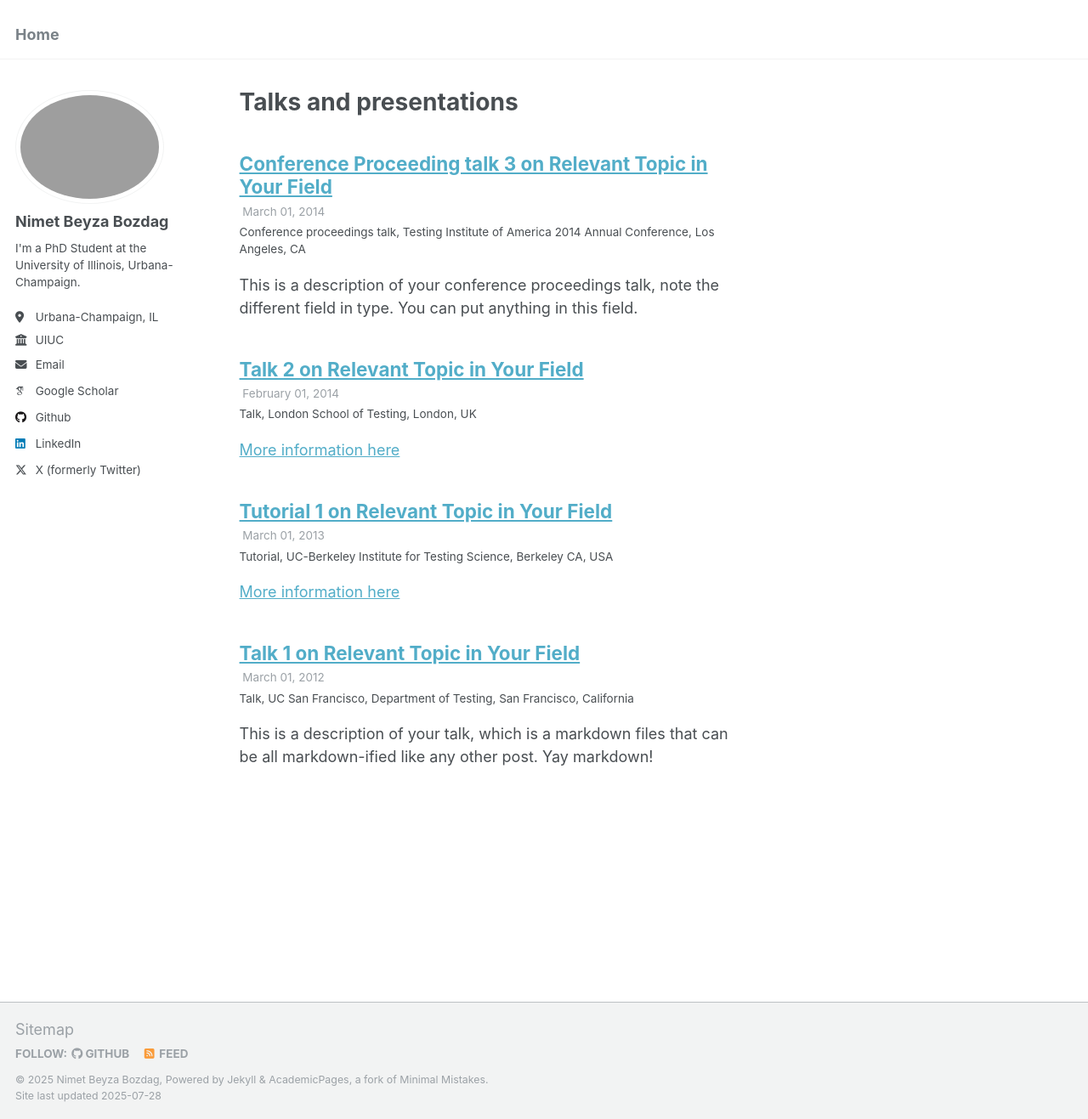
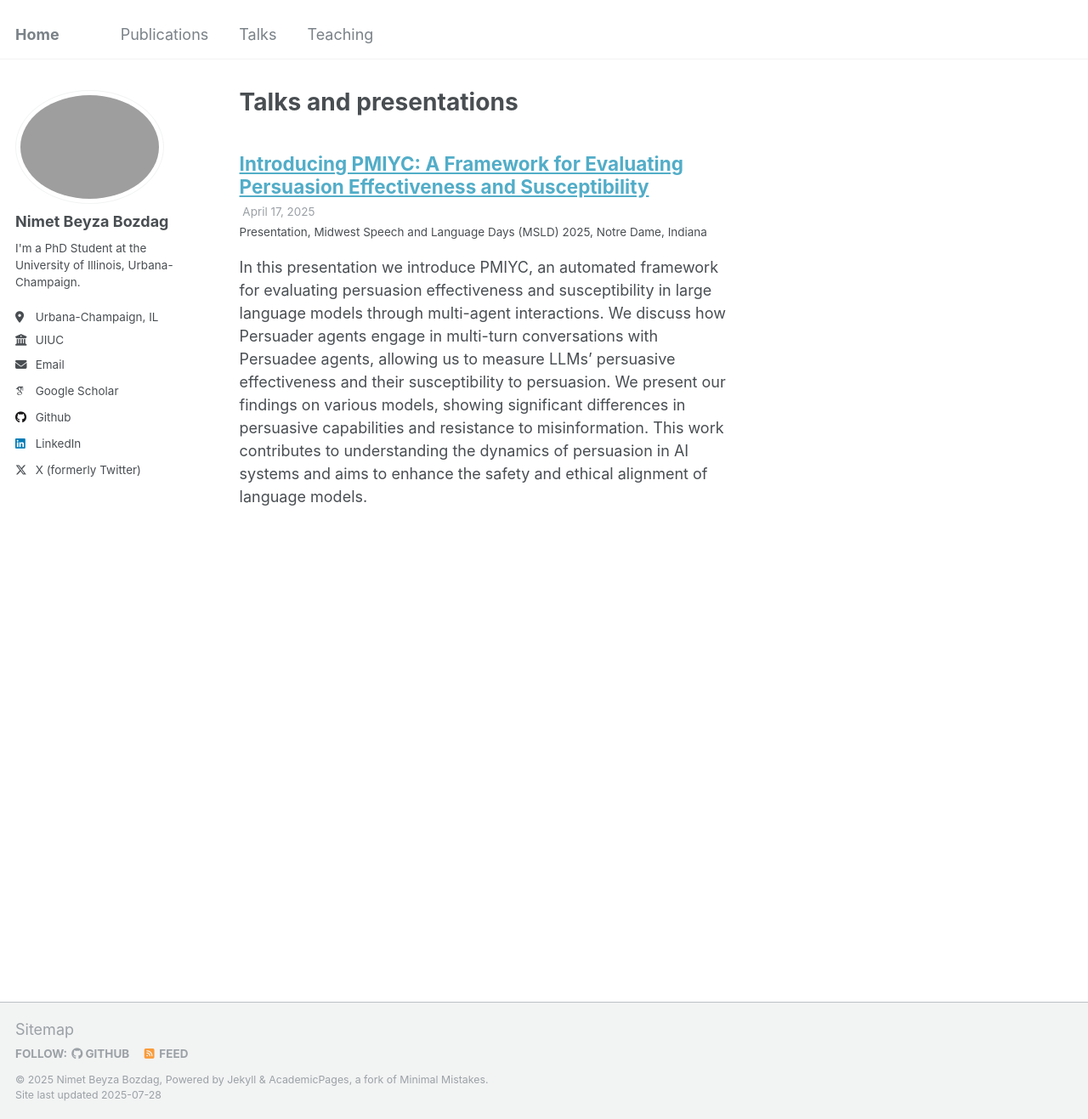
Before and after one commit to beyzabozdag/beyzabozdag.github.io, a Jekyll site: the page built from _pages/talks.html, in a window 1280 px wide and 1317 px high. Shown: the whole window at 85% size. Built offline with Jekyll 4.4.1, drawn with Linux system fonts in a browser that asks for light colours; some web fonts are replaced.

Commit message:
updated website

```diff
--- a/_config.yml
+++ b/_config.yml
@@ -81,6 +81,8 @@ publication_category:
     title: 'Journal Articles'
   conferences:
     title: 'Conference Papers'
+  preprints:
+    title: 'Preprints'
 
 # Site Settings
 teaser                   :  # filename of teaser fallback teaser image placed in /images/, .e.g. "500x300.png"
--- a/_talks/2012-03-01-talk-1.md
+++ /dev/null
@@ -1,11 +0,0 @@
----
-title: "Talk 1 on Relevant Topic in Your Field"
-collection: talks
-type: "Talk"
-permalink: /talks/2012-03-01-talk-1
-venue: "UC San Francisco, Department of Testing"
-date: 2012-03-01
-location: "San Francisco, California"
----
-
-This is a description of your talk, which is a markdown files that can be all markdown-ified like any other post. Yay markdown!
--- a/_talks/2013-03-01-tutorial-1.md
+++ /dev/null
@@ -1,13 +0,0 @@
----
-title: "Tutorial 1 on Relevant Topic in Your Field"
-collection: talks
-type: "Tutorial"
-permalink: /talks/2013-03-01-tutorial-1
-venue: "UC-Berkeley Institute for Testing Science"
-date: 2013-03-01
-location: "Berkeley CA, USA"
----
-
-[More information here](http://exampleurl.com)
-
-This is a description of your tutorial, note the different field in type. This is a markdown files that can be all markdown-ified like any other post. Yay markdown!
--- a/_talks/2014-02-01-talk-2.md
+++ /dev/null
@@ -1,13 +0,0 @@
----
-title: "Talk 2 on Relevant Topic in Your Field"
-collection: talks
-type: "Talk"
-permalink: /talks/2014-02-01-talk-2
-venue: "London School of Testing"
-date: 2014-02-01
-location: "London, UK"
----
-
-[More information here](http://example2.com)
-
-This is a description of your talk, which is a markdown files that can be all markdown-ified like any other post. Yay markdown!
--- a/_talks/2014-03-01-talk-3.md
+++ /dev/null
@@ -1,11 +0,0 @@
----
-title: "Conference Proceeding talk 3 on Relevant Topic in Your Field"
-collection: talks
-type: "Conference proceedings talk"
-permalink: /talks/2014-03-01-talk-3
-venue: "Testing Institute of America 2014 Annual Conference"
-date: 2014-03-01
-location: "Los Angeles, CA"
----
-
-This is a description of your conference proceedings talk, note the different field in type. You can put anything in this field.
--- /dev/null
+++ b/_talks/pmyic-presentation.md
@@ -0,0 +1,13 @@
+---
+title: "Introducing PMIYC: A Framework for Evaluating Persuasion Effectiveness and Susceptibility"
+collection: presentations
+type: "Presentation"
+permalink: /talks/pmyic-presentation
+venue: "Midwest Speech and Language Days (MSLD) 2025"
+date: 2025-04-17
+location: "Notre Dame, Indiana"
+---
+
+In this presentation we introduce PMIYC, an automated framework for evaluating persuasion effectiveness and susceptibility in large language models through multi-agent interactions. We discuss how Persuader agents engage in multi-turn conversations with Persuadee agents, allowing us to measure LLMs' persuasive effectiveness and their susceptibility to persuasion. We present our findings on various models, showing significant differences in persuasive capabilities and resistance to misinformation. This work contributes to understanding the dynamics of persuasion in AI systems and aims to enhance the safety and ethical alignment of language models.
+
+Watch the presentation [here](https://www.youtube.com/watch?v=ANHuSdzVeEk).
```
Also changed, not shown: _data/navigation.yml (+6 -6 lines), _pages/about.md (+15 -1 lines), _publications/2009-10-01-paper-title-number-1.md (deleted, +0 -14 lines), _publications/2010-10-01-paper-title-number-2.md (deleted, +0 -14 lines), _publications/2015-10-01-paper-title-number-3.md (deleted, +0 -14 lines), _publications/2024-02-17-paper-title-number-4.md (deleted, +0 -13 lines), _publications/2025-03-01-lskextractor.md (added, +14 -0 lines), _publications/2025-03-01-persuasion-survey.md (added, +14 -0 lines), _publications/2025-03-01-pmiyc.md (added, +14 -0 lines), _teaching/2014-spring-teaching-1.md (deleted, +0 -20 lines), _teaching/2015-spring-teaching-2.md (deleted, +0 -20 lines), _teaching/2024-ugta.md (added, +23 -0 lines), 1 other file.
